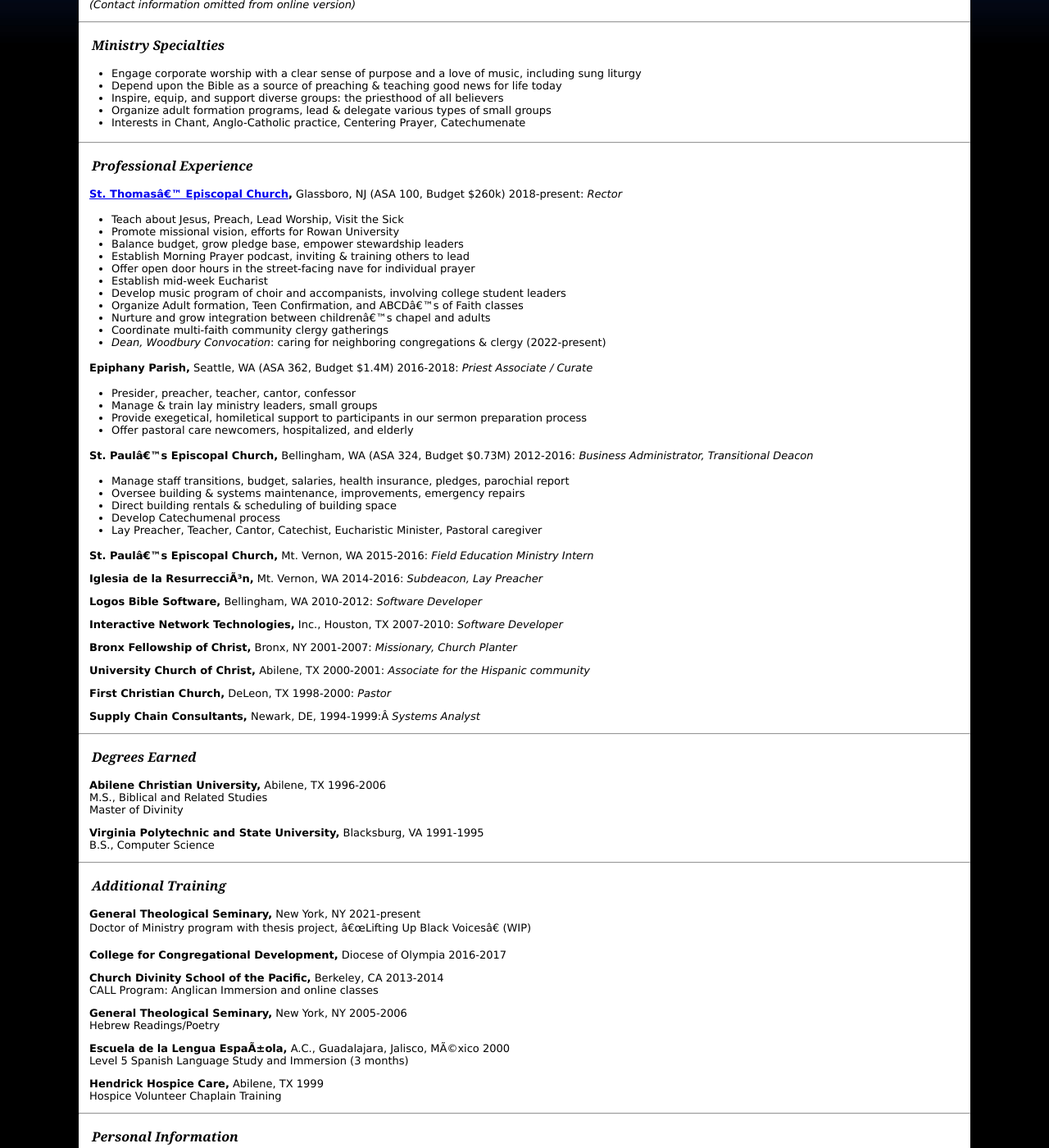
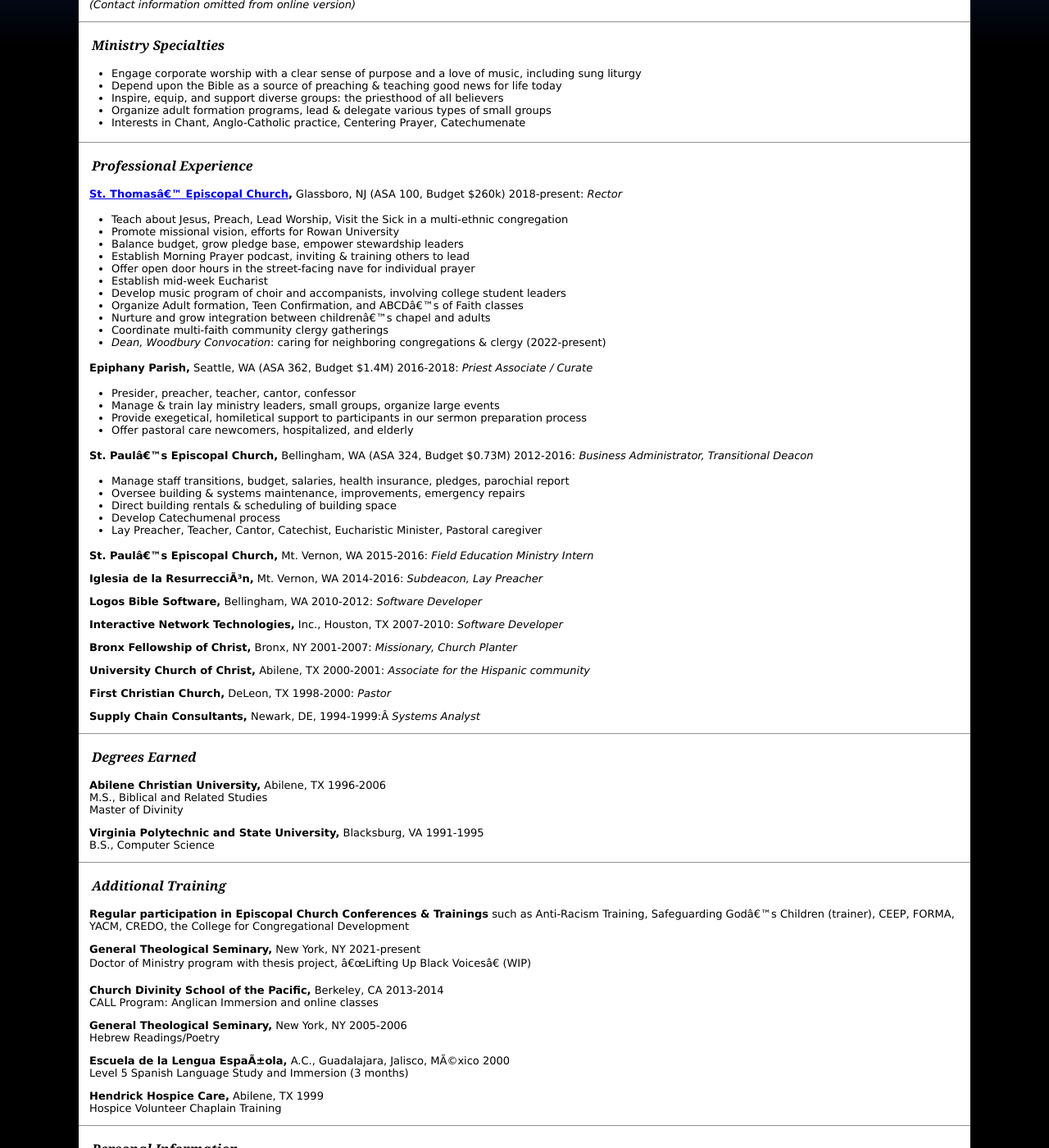
Before and after one commit to toddfoster/toddfoster.github.com, a Jekyll site: the page built from resume.md, in a window 1280 px wide and 1400 px high, scrolled down 196 px. Shown: the whole window at 82% size. Built offline with Jekyll 4.4.1, drawn with Linux system fonts in a browser that asks for light colours.

Commit message:
vocation notes

```diff
--- a/resume.md
+++ b/resume.md
@@ -20,7 +20,7 @@ _(Contact information omitted from online version)_
 ---
 ## Professional Experience
 **[St. Thomas' Episcopal Church](https://www.stthomasglassboro.org),** Glassboro, NJ (ASA 100, Budget $260k)        2018-present: _Rector_
-* Teach about Jesus, Preach, Lead Worship, Visit the Sick
+* Teach about Jesus, Preach, Lead Worship, Visit the Sick in a multi-ethnic congregation
 * Promote missional vision, efforts for Rowan University
 * Balance budget, grow pledge base, empower stewardship leaders
 * Establish Morning Prayer podcast, inviting & training others to lead
@@ -34,7 +34,7 @@ _(Contact information omitted from online version)_
 
 **Epiphany Parish,** Seattle, WA (ASA 362, Budget $1.4M)	2016-2018: _Priest Associate / Curate_
 * Presider, preacher, teacher, cantor, confessor
-* Manage & train lay ministry leaders, small groups
+* Manage & train lay ministry leaders, small groups, organize large events
 * Provide exegetical, homiletical support to participants in our sermon preparation process
 * Offer pastoral care newcomers, hospitalized, and elderly
 
@@ -76,11 +76,10 @@ B.S., Computer Science
 ---
 ## Additional Training
 
+**Regular participation in Episcopal Church Conferences & Trainings** such as Anti-Racism Training, Safeguarding God's Children (trainer), CEEP, FORMA, YACM, CREDO, the College for Congregational Development
+
 **General Theological Seminary,** New York, NY 	2021-present
 Doctor of Ministry program with thesis project, "Lifting Up Black Voices" (WIP)
-
-
-**College for Congregational Development,** Diocese of Olympia	2016-2017
 
 **Church Divinity School of the Pacific,** Berkeley, CA 	2013-2014
 CALL Program: Anglican Immersion and online classes
```
